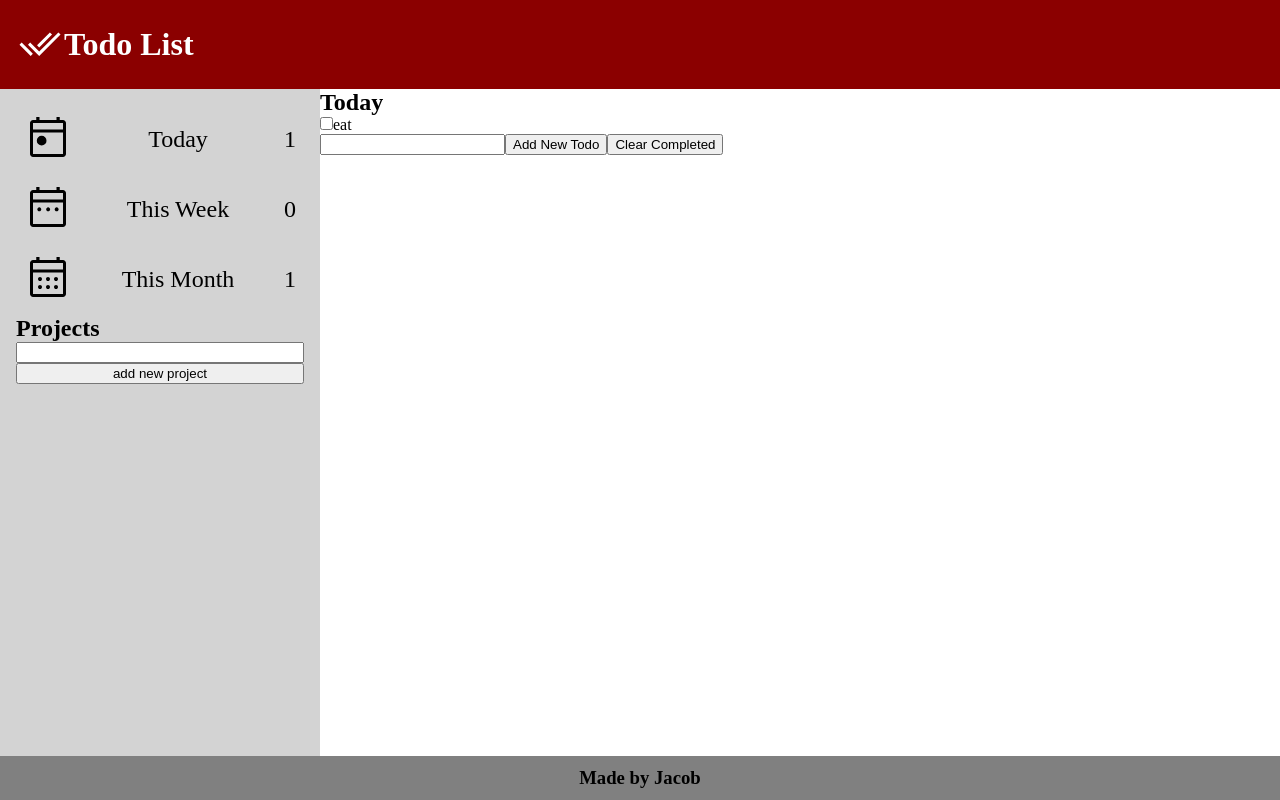
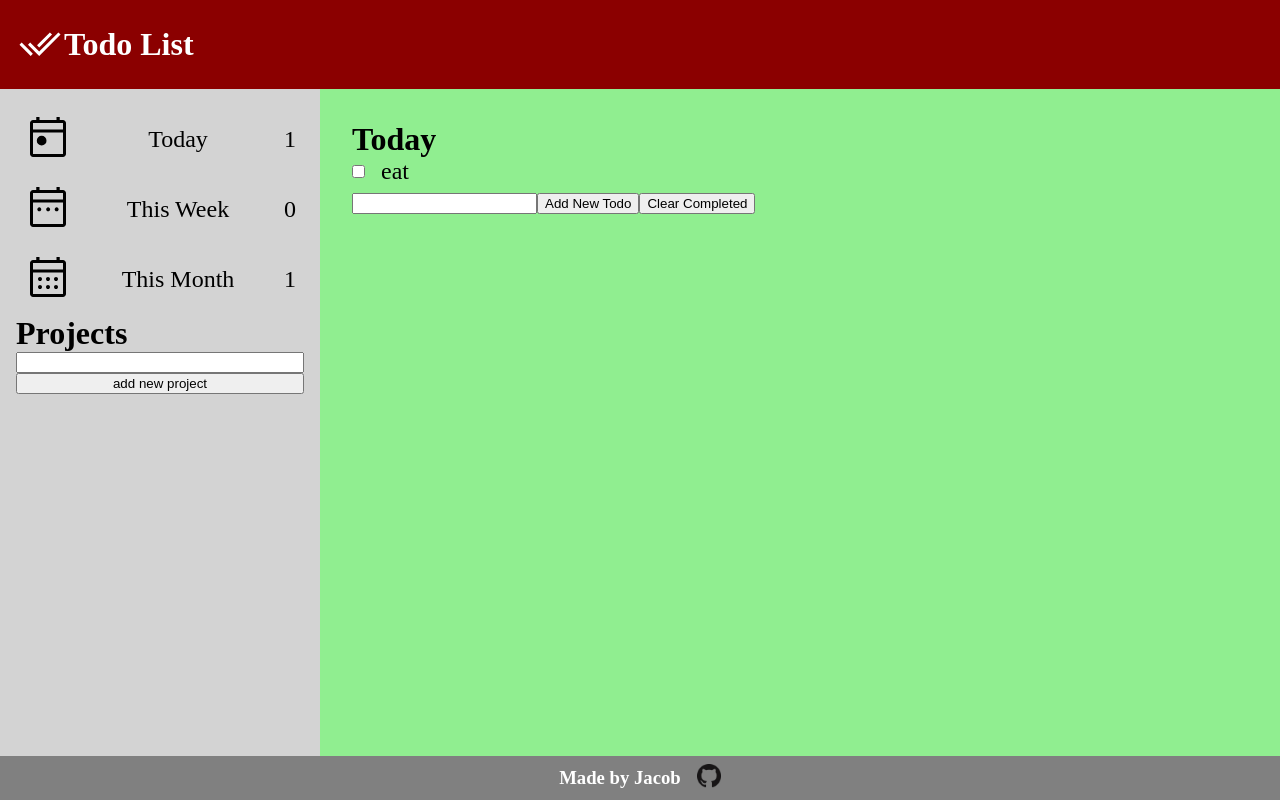
Before and after one commit to jakovid/portfolio-08-react-todo-list, a React (Create React App) app: page / in a window 1280 px wide. Built offline with nearby package versions, Linux system fonts and the light colour scheme.

Commit message:
updated style

```diff
--- a/src/App.css
+++ b/src/App.css
@@ -2,7 +2,7 @@
     margin: 0;
 }
 
-#todoContainer {
+#appContainer {
     display: grid;
     grid-template-rows: 2fr 15fr 1fr;
     height: 100vh;
@@ -51,14 +51,41 @@
     background-size: 50px 10px;
 }
 
+#todoContainer {
+    display: flex;
+    flex-direction: column;
+    padding: 2rem;
+    background-color: lightgreen;
+    height: 100%;
+}
+
+#todoListHeader {
+    display: flex;
+    justify-content: space-between;
+    gap: 0.5rem;
+}
+
 #todoList {
     display: flex;
     flex-direction: column;
+    gap: 0.5rem;
+}
+
+.todoItem {
+    display: flex;
+    font-size: 1.5rem;
+    gap: 1rem;
 }
 
 #footer {
     display: flex;
     background-color: gray;
+    color: white;
     justify-content: center;
     align-items: center;
+    gap: 1rem;
 }
+
+#githubLogo {
+    height: 1.5rem;
+}
--- a/src/App.js
+++ b/src/App.js
@@ -6,7 +6,7 @@ import './App.css';
 
 function App() {
   return (
-    <div id='todoContainer'>
+    <div id='appContainer'>
       <Header />
       <TodoMain />
       <Footer />
--- a/src/Components/Footer.js
+++ b/src/Components/Footer.js
@@ -4,6 +4,7 @@ export default function Footer() {
     return(
         <div id='footer'>
             <h3>Made by Jacob</h3>
+            <a href="https://github.com/jakovid"><img id="githubLogo" src={require("../Images/Github.png")} /></a>
         </div>
     )
 }
--- a/src/Components/TodoList.js
+++ b/src/Components/TodoList.js
@@ -18,8 +18,11 @@ export default function TodoList({ project, addTodo, toggleTodo, clearTodos, del
     }
 
     return(
-        <div>
-            <h2>{project.name}</h2>
+        <div id="todoContainer">
+            <div id="todoListHeader">
+                <h1>{project.name}</h1>
+                {!project.default ? <button onClick={handleDeleteProject}>delete</button> : null}
+            </div>
             <div id='todoList'>
                 <PopulateTodoList projectId={project.id}todos={ project.todos } toggleTodo={ toggleTodo }/>
                 <div>
@@ -27,7 +30,6 @@ export default function TodoList({ project, addTodo, toggleTodo, clearTodos, del
                     <button onClick={handleAddTodo}>Add New Todo</button>
                     <button onClick={handleClearTodos}>Clear Completed</button>
                 </div>
-                {!project.default ? <button onClick={handleDeleteProject}>X</button> : null}
             </div>
         </div>
     )
--- a/src/Components/TodoMain.js
+++ b/src/Components/TodoMain.js
@@ -68,7 +68,7 @@ export default function TodoMain() {
             <div id='projectList'>
                 <PopulateProjectList selectProject={selectProject} projects={ projects.filter(project => project.default)} />
 
-                <h2>Projects</h2>
+                <h1>Projects</h1>
 
                 <PopulateProjectList selectProject={selectProject} projects={ projects.filter(project => !project.default)}  />
 
```
Also changed, not shown: src/Images/Github.png (added).
